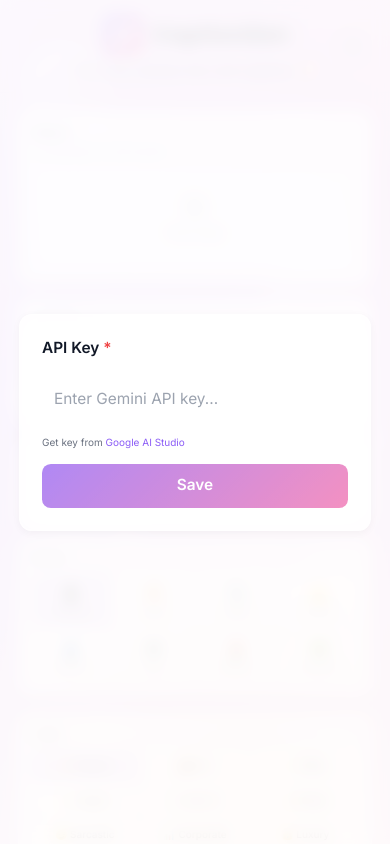
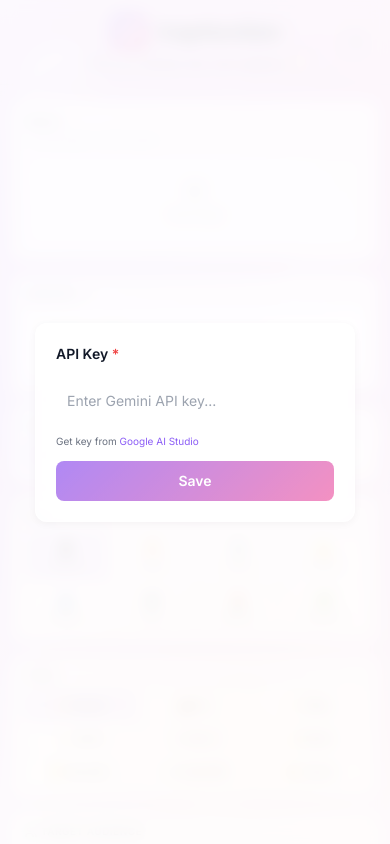
Before and after one commit to dakidinesh/CaptionGen, a React (Vite) app: page / in a window 390 px wide. Shown: the top 844 px of the page. Built offline with nearby package versions, Linux system fonts and the light colour scheme.

Commit message:
Improve mobile responsiveness and fix caption overflow

```diff
--- a/src/App.jsx
+++ b/src/App.jsx
@@ -106,7 +106,7 @@ export default function App() {
       <Header onSettingsClick={() => setShowSettings(true)} />
 
       {/* Main Content */}
-      <main className="flex-1 flex flex-col lg:flex-row justify-center items-center p-4 gap-4 lg:gap-5 overflow-y-auto lg:overflow-visible">
+      <main className="flex-1 flex flex-col lg:flex-row justify-center items-stretch lg:items-center px-3 sm:px-4 py-4 gap-3 sm:gap-4 lg:gap-5 overflow-y-auto lg:overflow-visible">
 
         {/* Column 1 - Image, Context, Type, Niche */}
         <InputPanel
@@ -143,7 +143,7 @@ export default function App() {
         />
 
         {/* Column 3 - Captions & Preview */}
-        <div className="w-full sm:w-80 lg:h-[600px] flex-shrink-0 flex flex-col gap-3">
+        <div className="w-full max-w-md sm:w-80 lg:h-[600px] flex-shrink-0 flex flex-col gap-3">
           <CaptionsList
             captions={captions}
             selectedCaption={selectedCaption}
@@ -164,7 +164,7 @@ export default function App() {
       </main>
 
       {/* Footer */}
-      <footer className="flex-shrink-0 py-3 flex flex-col items-center gap-2">
+      <footer className="flex-shrink-0 py-2 sm:py-3 flex flex-col items-center gap-1.5 sm:gap-2">
         <a
           href="https://ai.google.dev/"
           target="_blank"
--- a/src/components/CaptionsList.jsx
+++ b/src/components/CaptionsList.jsx
@@ -30,7 +30,7 @@ export default function CaptionsList({
           </button>
         )}
       </div>
-      <div className="overflow-y-auto scroll-area space-y-2 max-h-[180px] lg:max-h-[220px]">
+      <div className="overflow-y-auto scroll-area space-y-2 max-h-[250px] sm:max-h-[220px] lg:max-h-[280px]">
         <AnimatePresence mode="wait">
           {isGenerating ? (
             <motion.div
@@ -65,11 +65,11 @@ export default function CaptionsList({
                       <span className={`inline-block px-1.5 py-0.5 rounded text-[9px] font-bold mb-1 ${selectedCaption === i ? 'text-violet-600 bg-violet-100' : 'text-gray-500 bg-gray-100'}`}>
                         {i + 1}
                       </span>
-                      <p className="text-[10px] text-gray-700 leading-relaxed line-clamp-2">{caption}</p>
+                      <p className={`text-[11px] sm:text-[10px] text-gray-700 leading-relaxed ${selectedCaption === i ? 'max-h-32 sm:max-h-24 overflow-y-auto scroll-area' : 'line-clamp-3 sm:line-clamp-2'}`}>{caption}</p>
                     </div>
                     <button
                       onClick={(e) => { e.stopPropagation(); copyToClipboard(caption, i) }}
-                      className="p-1 rounded hover:bg-gray-100"
+                      className="p-1 rounded hover:bg-gray-100 flex-shrink-0"
                     >
                       {copiedIndex === i ? (
                         <Check className="w-3 h-3 text-green-500" />
--- a/src/components/InputPanel.jsx
+++ b/src/components/InputPanel.jsx
@@ -15,7 +15,7 @@ export default function InputPanel({
   setNiche,
 }) {
   return (
-    <div className="w-full sm:w-80 lg:h-[600px] flex-shrink-0 flex flex-col gap-3 overflow-y-auto scroll-area">
+    <div className="w-full max-w-md sm:w-80 lg:h-[600px] flex-shrink-0 flex flex-col gap-3 overflow-y-auto scroll-area">
       {/* Image Upload */}
       <div className="card rounded-xl p-3">
         <div className="text-[10px] font-semibold text-gray-600 uppercase tracking-wider mb-1">
--- a/src/components/InstagramPreview.jsx
+++ b/src/components/InstagramPreview.jsx
@@ -40,11 +40,11 @@ function StoryReelPreview({ caption, imagePreview, contentType }) {
         )}
 
         {/* Caption */}
-        <div className="absolute bottom-2 left-2 right-8">
+        <div className="absolute bottom-2 left-2 right-8 max-h-20 sm:max-h-16 overflow-y-auto scroll-area">
           {contentType === 'reel' && (
-            <p className="text-white text-[8px] font-semibold mb-0.5">your_username</p>
+            <p className="text-white text-[9px] sm:text-[8px] font-semibold mb-0.5">your_username</p>
           )}
-          <p className="text-white text-[7px] leading-relaxed line-clamp-2">
+          <p className="text-white text-[8px] sm:text-[7px] leading-relaxed">
             {caption || (contentType === 'story' ? 'Tap to add text...' : 'Your caption here...')}
           </p>
         </div>
@@ -96,9 +96,9 @@ function PostPreview({ caption, imagePreview }) {
         </div>
 
         {/* Caption */}
-        <div className="text-[8px] leading-relaxed">
+        <div className="text-[9px] sm:text-[8px] leading-relaxed max-h-24 sm:max-h-16 overflow-y-auto scroll-area">
           <span className="font-semibold text-gray-900">your_username </span>
-          <span className="text-gray-700 whitespace-pre-wrap line-clamp-2">{caption || 'Your caption here...'}</span>
+          <span className="text-gray-700 whitespace-pre-wrap">{caption || 'Your caption here...'}</span>
         </div>
       </div>
     </div>
--- a/src/components/OptionsPanel.jsx
+++ b/src/components/OptionsPanel.jsx
@@ -20,7 +20,7 @@ export default function OptionsPanel({
   onGenerate,
 }) {
   return (
-    <div className="w-full sm:w-80 lg:w-[340px] lg:h-[600px] flex-shrink-0 flex flex-col gap-3 overflow-y-auto scroll-area">
+    <div className="w-full max-w-md sm:w-80 lg:w-[340px] lg:h-[600px] flex-shrink-0 flex flex-col gap-3 overflow-y-auto scroll-area">
       {/* Tone */}
       <div className="card rounded-xl p-3">
         <div className="text-[10px] font-semibold text-gray-600 uppercase tracking-wider mb-2">Tone</div>
--- a/src/index.css
+++ b/src/index.css
@@ -9,7 +9,19 @@
 }
 
 html {
-  font-size: 110%;
+  font-size: 100%;
+}
+
+@media (min-width: 640px) {
+  html {
+    font-size: 105%;
+  }
+}
+
+@media (min-width: 1024px) {
+  html {
+    font-size: 110%;
+  }
 }
 
 html, body, #root {
```
